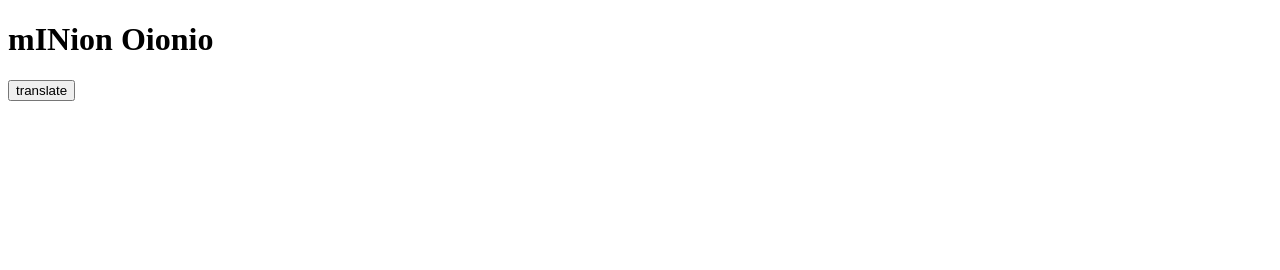
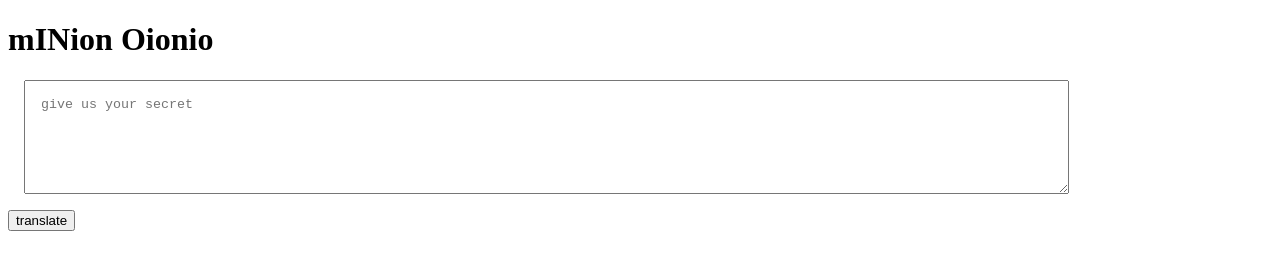
Before and after one commit to dakshdudhat/Minions, a plain HTML site: page index.html in a window 1280 px wide. Drawn offline with Linux system fonts and the light colour scheme.

Commit message:
txt area style

```diff
--- a/index.html
+++ b/index.html
@@ -4,11 +4,15 @@
     <meta charset="UTF-8">
     <meta name="viewport" content="width=device-width, initial-scale=1.0">
     <title>Minion | translate</title>
+    <link rel="stylesheet" href="style.css">
 </head>
 <body>
     <h1>mINion Oionio</h1>
 
+    <textarea placeholder="give us your secret" id="txt-input" "></textarea>
+
     <button id="btn-translate">translate</button>
+
 
 
 
--- /dev/null
+++ b/style.css
@@ -0,0 +1,9 @@
+#txt-input {
+    width: 80%;
+    height: 10vh;
+    display: block;
+    margin: 1rem;
+    padding: 1rem;
+
+
+}
```
